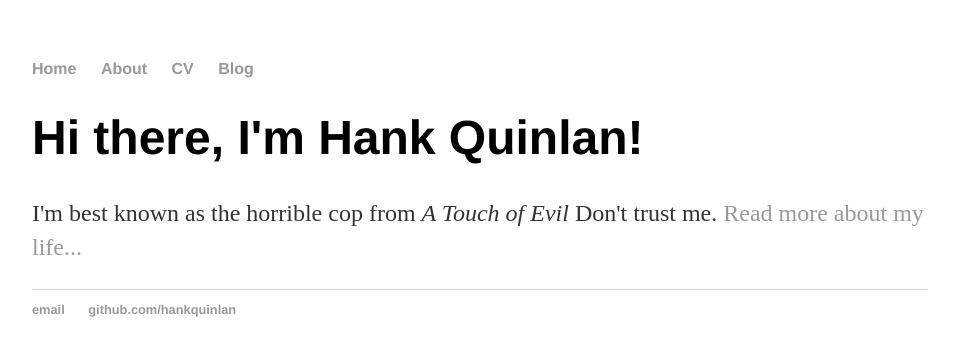
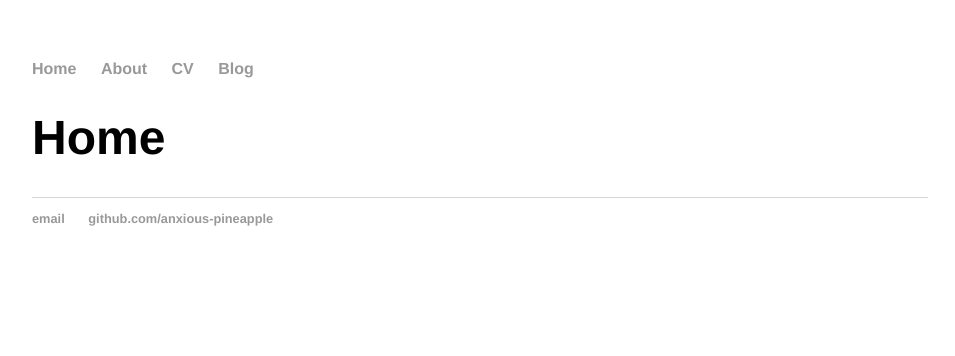
Before and after one commit to anxious-pineapple/anxious-pineapple.github.io, a Jekyll site: the page index.html, which Jekyll copies as it is, in a window 1280 px wide. Shown: the top 356 px of the page, without its empty margins (160-1115 px from the left). Built offline with Jekyll 4.4.1, drawn with Linux system fonts in a browser that asks for light colours.

Commit message:
Update index.html

```diff
--- a/index.html
+++ b/index.html
@@ -1,7 +1,7 @@
 <!DOCTYPE html>
 <html>
 	<head>
-		<title>Hank Quinlan, Horrible Cop</title>
+		<title>An Page Attempt</title>
 		<!-- link to main stylesheet -->
 		<link rel="stylesheet" type="text/css" href="/css/main.css">
 	</head>
@@ -16,14 +16,14 @@
 		</nav>
 		<div class="container">
     		<div class="blurb">
-        		<h1>Hi there, I'm Hank Quinlan!</h1>
-				<p>I'm best known as the horrible cop from <em>A Touch of Evil</em> Don't trust me. <a href="/about">Read more about my life...</a></p>
+        		<h1>Home</h1>
+				<p> </p>
     		</div><!-- /.blurb -->
 		</div><!-- /.container -->
 		<footer>
     		<ul>
-        		<li><a href="mailto:hankquinlanhub@gmail.com">email</a></li>
-        		<li><a href="https://github.com/hankquinlan">github.com/hankquinlan</a></li>
+        		<li><a href="mailto:16yuktee@gmail.com">email</a></li>
+        		<li><a href="https://github.com/anxious-pineapple">github.com/anxious-pineapple</a></li>
 			</ul>
 		</footer>
 	</body>
```
